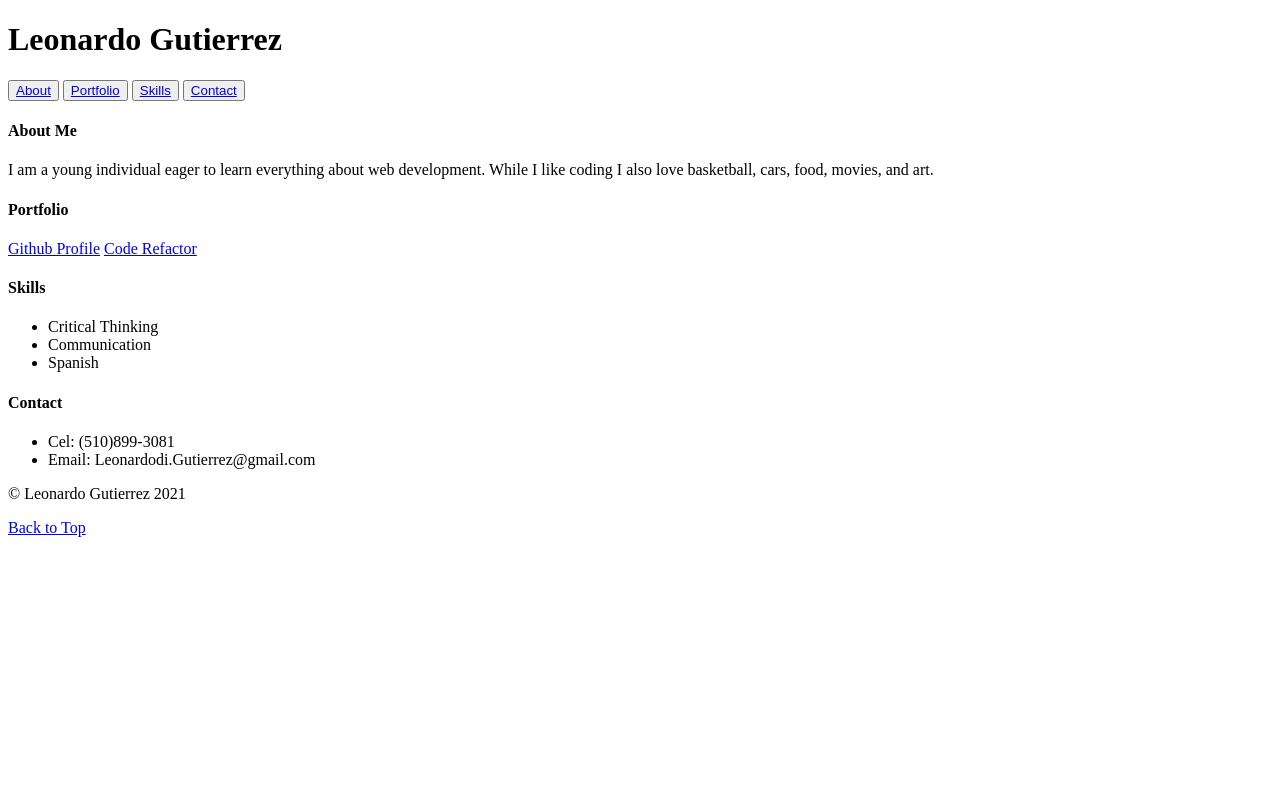
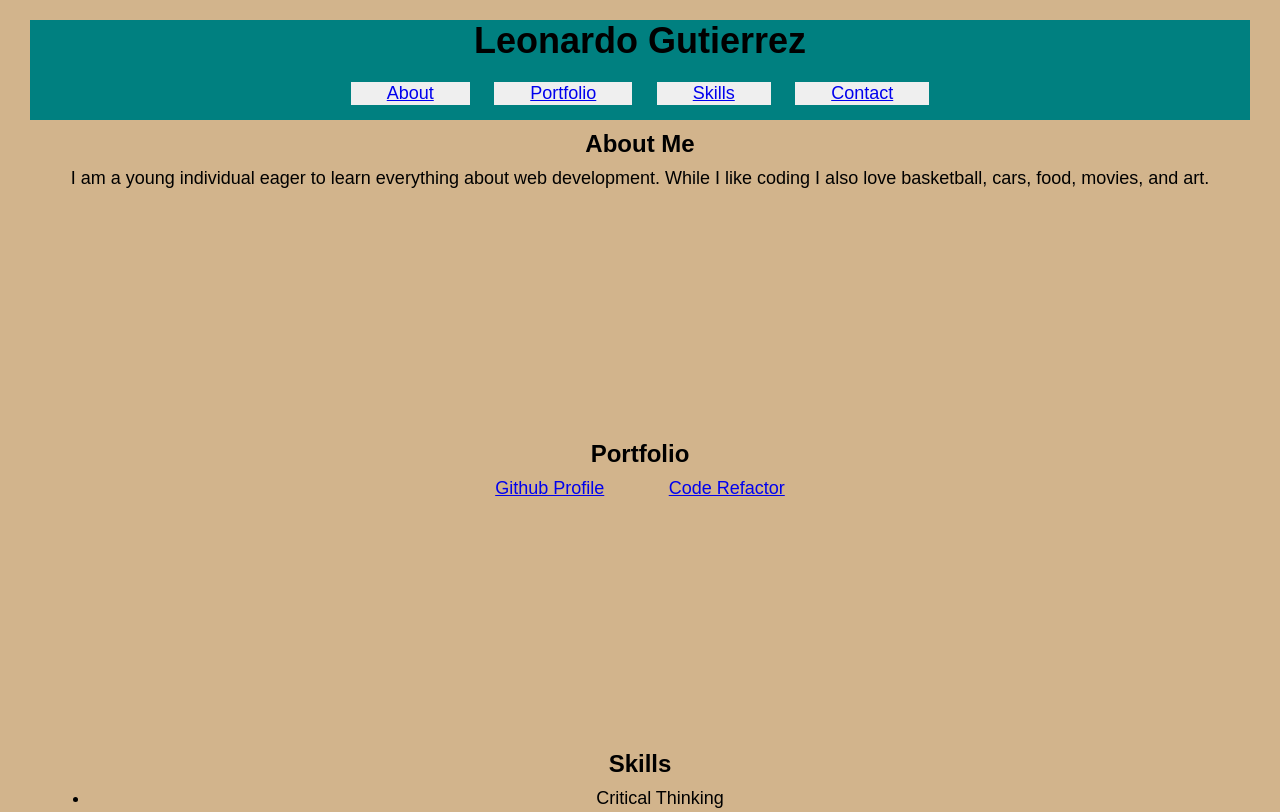
Before and after one commit to Leog888/LeonrdoG, a plain HTML site: page index.html in a window 1280 px wide. Shown: the top 812 px of the page. Drawn offline with Linux system fonts and the light colour scheme.

Commit message:
fixed the css that is linked with the html and made it look decent with colors and font size

```diff
--- a/index.html
+++ b/index.html
@@ -5,14 +5,15 @@
     <meta charset="UTF-8">
     <meta http-equiv="X-UA-Compatible" content="IE=edge">
     <meta name="viewport" content="width=device-width, initial-scale=1.0">
-    <link rel="stylesheet" href="./style.css">
+    <link rel="stylesheet" href="style.css">
 
     <title>Leonardo Gutierrez - Developer Portfolio</title>
 </head>
+
 <body id="top">
-    <header>
         <!-- My Name -->
-        <div id="myName"><h1>Leonardo Gutierrez</h1></div>
+        <div id="myName">
+            <h1>Leonardo Gutierrez</h1>
         <nav>
             <!-- Nav  -->
             <div id="navBox">
@@ -21,6 +22,7 @@
                 <button><a href="#skills">Skills</a></button>
                 <button><a href="#contact">Contact</a></button>
             </div>
+        </div>
         </nav>
   <!-- About Me! -->
   <section id="aboutMe">
--- /dev/null
+++ b/style.css
@@ -0,0 +1,77 @@
+* {
+    font-family: Arial, Helvetica, sans-serif;
+    text-align: center;
+    margin: 10px;
+}
+
+body{
+    background-color: tan;
+
+}
+
+#myName {
+    width:auto;
+    height: 100px;
+    background-color:teal;
+}
+
+h1{
+    font-size: 36px;
+}
+
+button {
+    border: black;
+    color: black;
+    text-align: center;
+    text-decoration: none;
+    display: inline-block;
+    font-size: 15px;
+}
+
+
+h4 {
+    font-size: 24px;
+}
+
+#aboutMe {
+    width: auto;
+    height: 300px;
+}
+
+#aboutMe, p {
+font-size: 18px;
+}
+
+
+#portfolio {
+    width: auto;
+    height: 300px;
+}
+
+a {
+margin:30px ;
+font-size: 18px;
+}
+
+#skills {
+    width: auto;
+    height: 300px;
+}
+
+#skills, ul{
+font-size: 18px;
+}
+
+#contact {
+    width: auto;
+    height: 300px;
+}
+
+#contact, ul{
+    font-size: 18px;
+}
+
+footer {
+    width: auto;
+    height: 50px;
+}
```
Also changed, not shown: Fastback.jpeg (deleted), SoftSkills.png (deleted).
